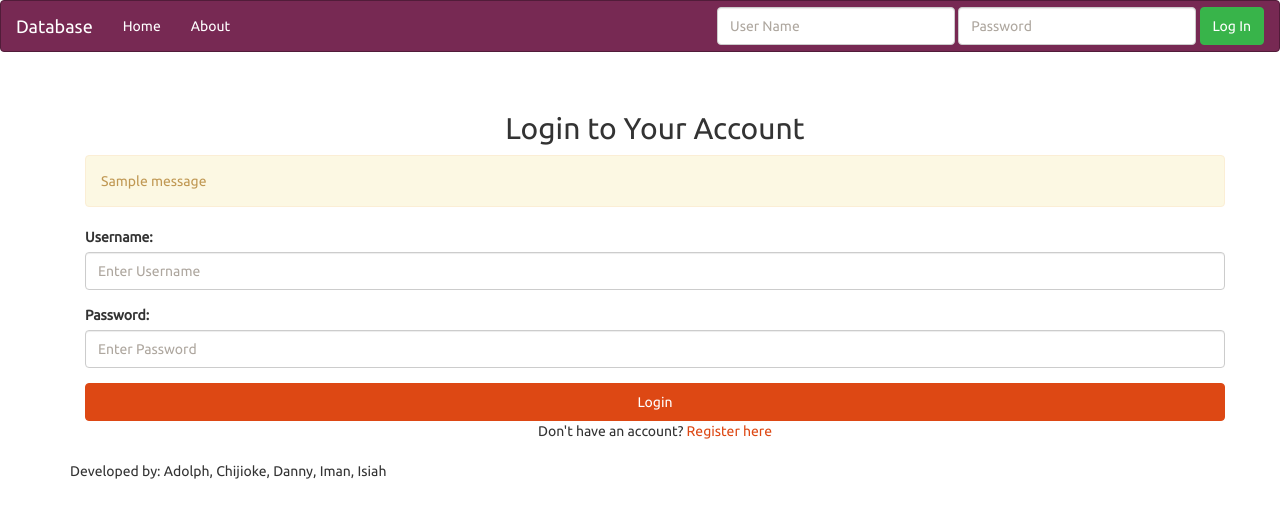
After one commit to chijiokeumezinwa/Library-Database-Project, a Flask app: page /login in a window 1280 px wide. The commit adds this page. Shown: the top 518 px of the page. Run offline with Flask 3, Linux system fonts and the light colour scheme; one stand-in notice (Sample message) is shown; some libraries are stand-ins or nearby versions.

```diff
--- a/app.py
+++ b/app.py
@@ -1,6 +1,7 @@
 import os
 from flask import Flask, render_template, session, url_for, redirect, request, abort, flash
 from flask_sqlalchemy import SQLAlchemy
+from flask_migrate import Migrate
 from dotenv import load_dotenv
 
 
@@ -12,6 +13,8 @@ db_password = os.environ['DB_PASSWORD']
 db_name = os.environ['DB_NAME']
 
 db = SQLAlchemy()
+migrate = Migrate()
+
 def create_app():
     app = Flask(__name__)
     app.config.from_object('config')
@@ -21,6 +24,7 @@ def create_app():
         db_user=db_user, db_password=db_password, db_name=db_name)
     app.config['SQLALCHEMY_TRACK_MODIFICATIONS'] = False
     db.init_app(app)
+    migrate.init_app(app,db)
 
     with app.app_context():
         db.create_all()
@@ -43,16 +47,25 @@ def create_app():
     def about():
         return render_template('about.html')
 
-    @app.route("/login", methods = ["POST"])
+    @app.route("/login", methods = ["GET","POST"])
     def login():
         from database import list_users, verify
-        id_submitted = request.form.get("id")
-        if (id_submitted in list_users()) and verify(id_submitted, request.form.get("pw")):
-            session['current_user'] = id_submitted
-            return(redirect(url_for("home")))
-        else:
-            flash("Invalid Credentials")
-            return redirect(url_for("home"))
+
+        #handle post request
+        if request.method == "POST":
+            id_submitted = request.form.get("id")
+            if (id_submitted in list_users()) and verify(id_submitted, request.form.get("pw")):
+                session['current_user'] = id_submitted
+                return(redirect(url_for("home")))
+            else:
+                flash("Invalid Credentials")
+                return redirect(url_for("home"))
+        #handle get request
+        return render_template("login.html")
+
+    # @app.route("/profile/")
+    # def profile():
+    #     if "current_user" in session.keys():
 
     @app.route("/logout/")
     def logout():
@@ -70,10 +83,14 @@ def create_app():
             password = request.form.get("password")
             email = request.form.get("email")
 
-            # existing_user = user.query.filter_by(username=username).first()
-            # if existing_user:
-            #     flash("Username already exists. Please choose different username")
-            #     return redirect(url_for("register"))
+            existing_user = user.query.filter_by(username=username).first()
+            existing_email = user.query.filter_by(email=email).first()
+            if existing_user:
+                flash("Username already exists. Please choose different username")
+                return redirect(url_for("register"))
+            if existing_email:
+                flash("Email already exists. Please choose different email address")
+                return redirect(url_for("register"))
 
             hashed_password = generate_password_hash(password)
             new_user = user(username=username, password=hashed_password, email=email)
--- a/models.py
+++ b/models.py
@@ -10,9 +10,9 @@ class user(db.Model):
 
     # Define your columns here
     user_id  = db.Column(db.Integer, primary_key=True, autoincrement=True)
-    username = db.Column(db.String(100), nullable=False)
+    username = db.Column(db.String(100), nullable=False, unique=True)
     password = db.Column(db.String(255), nullable=False)
-    email = db.Column(db.String(255), nullable=False)
+    email = db.Column(db.String(255), nullable=False, unique=True)
     is_verified = db.Column(db.Boolean, default=False)
     is_admin = db.Column(db.Boolean, default=False)
 
--- a/templates/base.html
+++ b/templates/base.html
@@ -32,10 +32,10 @@
                     <li><a href="{{ url_for('home') }}">Home</a></li>
                     <li><a href="{{ url_for('about') }}">About</a></li>
                     {% if session.get("current_user", None) != None %}
-                    <li><a href="{{ url_for('FUN_private') }}">Private</a></li>
+                    <li><a href="{{ url_for('profile') }}">Private</a></li>
                     {% endif%}
                     {% if session.get("current_user", None) == "ADMIN" %}
-                    <li><a href="{{ url_for('FUN_admin') }}">Admin Dashboard</a></li>
+                    <li><a href="{{ url_for('admin') }}">Admin Dashboard</a></li>
                     {% endif %}
                 </ul>
                 <ul class="nav navbar-nav navbar-right">
--- /dev/null
+++ b/templates/login.html
@@ -0,0 +1,42 @@
+{% extends 'base.html' %}
+
+{% block title %}
+    Login
+{% endblock %}
+
+{% block body %}
+    {{ super() }}
+    <div class="container mt-5">
+        <h2 class="text-center">Login to Your Account</h2>
+
+        <!-- Display Flash Messages -->
+        {% with messages = get_flashed_messages() %}
+            {% if messages %}
+                <div class="alert alert-warning">
+                    {% for message in messages %}
+                        <p>{{ message }}</p>
+                    {% endfor %}
+                </div>
+            {% endif %}
+        {% endwith %}
+
+        <!-- Login Form -->
+        <form method="POST" action="{{ url_for('login') }}">
+            <div class="form-group">
+                <label for="id">Username:</label>
+                <input type="text" id="id" name="id" class="form-control" placeholder="Enter Username" required>
+            </div>
+
+            <div class="form-group">
+                <label for="password">Password:</label>
+                <input type="password" id="password" name="pw" class="form-control" placeholder="Enter Password" required>
+            </div>
+
+            <button type="submit" class="btn btn-primary btn-block">Login</button>
+        </form>
+
+        <p class="text-center mt-3">
+            Don't have an account? <a href="{{ url_for('register') }}">Register here</a>
+        </p>
+    </div>
+{% endblock %}
```
Also changed, not shown: templates/register.html (+10 -1 lines), 1 other file.
